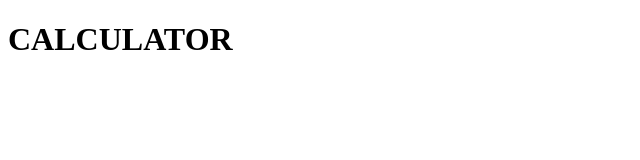
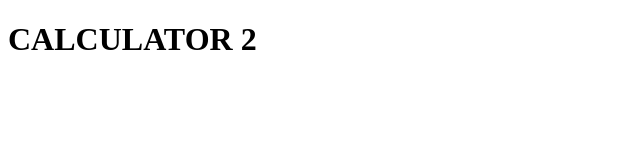
Before and after one commit to VitaliyGotra/solution-git, a plain HTML site: page calc/index.html in a window 1280 px wide. Shown: the full height of the page, 0-640 px from the left. Drawn offline with Linux system fonts and the light colour scheme.

Commit message:
Update calculator intro

```diff
--- a/calc/index.html
+++ b/calc/index.html
@@ -6,6 +6,6 @@
         <script srs="./index.js" async></script>
     </head>
     <body>
-        <h1>CALCULATOR</h1>
+        <h1>CALCULATOR 2</h1>
     </body>
 </html>
```
